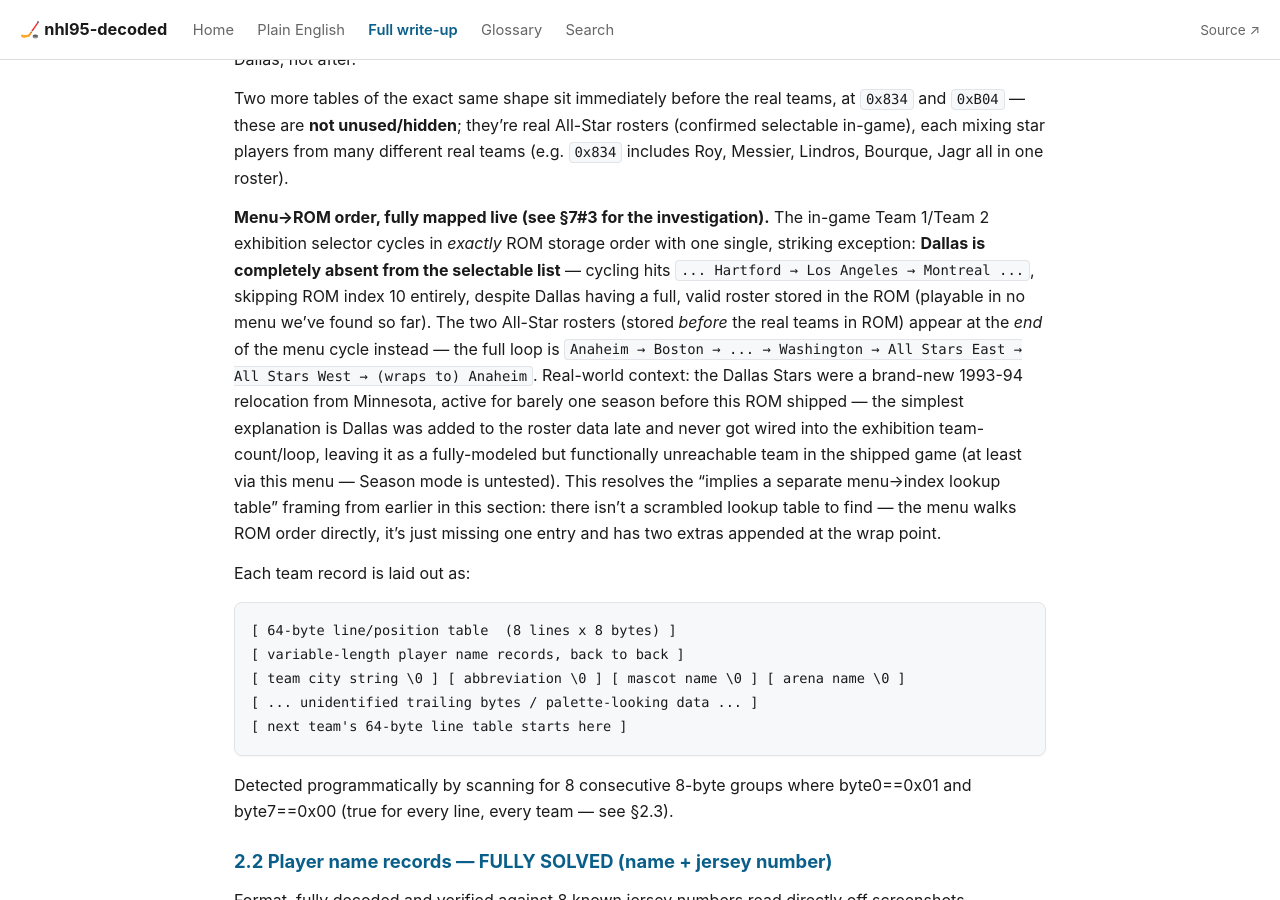
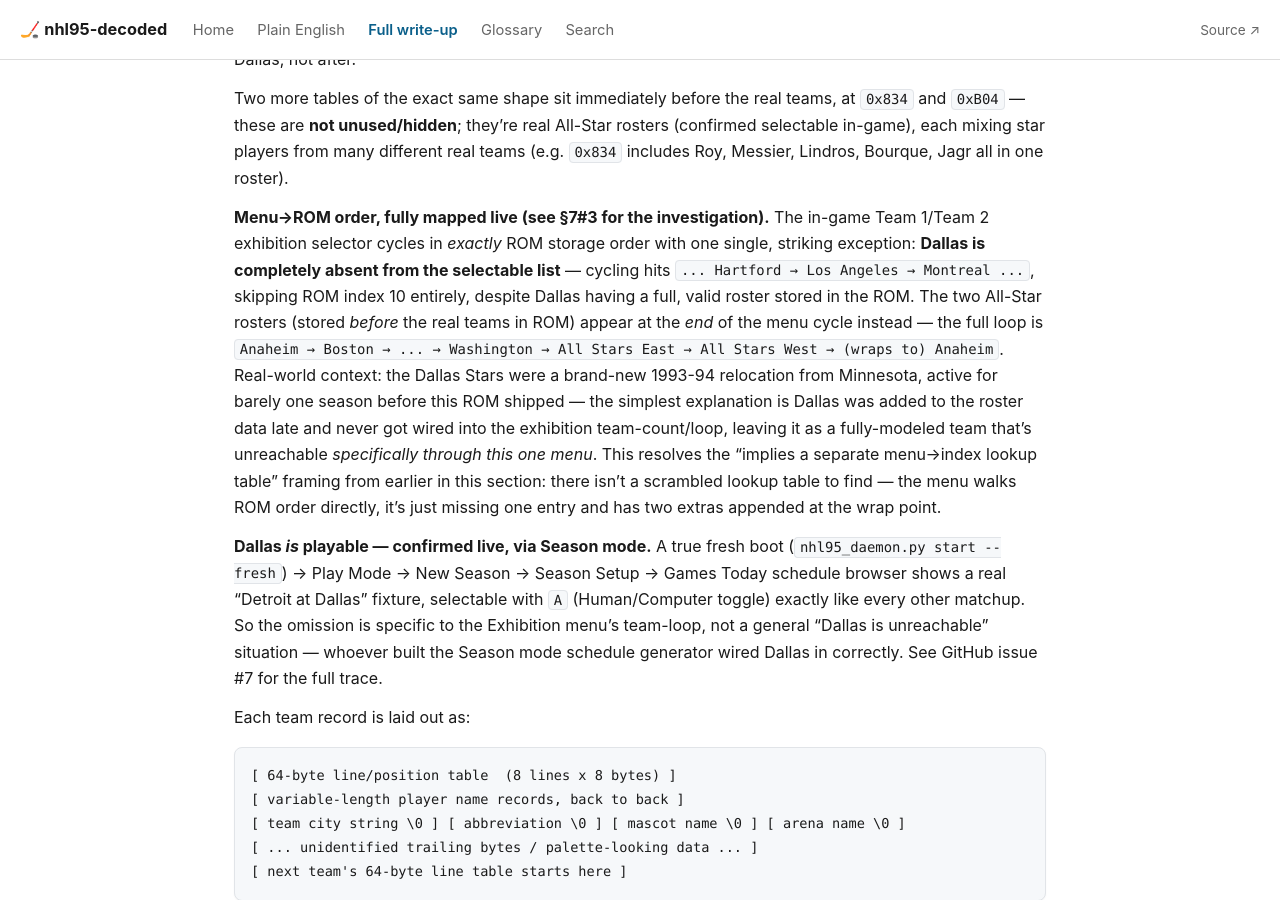
Before and after one commit to BreakableHoodie/nhl95-decoded, a Jekyll site: the page built from docs/FINDINGS.md, in a window 1280 px wide and 900 px high, scrolled down 2185 px. Built offline with Jekyll 4.4.1, drawn with Linux system fonts in a browser that asks for light colours; our own code applies the rules of GitHub Pages for plain Markdown files; some of the changed text lies outside the part shown.

Commit message:
Resolve Dallas/Season mode question: Dallas is playable, just not via Exhibition
Confirmed live via true fresh boot: Season mode's schedule browser has a
real, selectable "Detroit at Dallas" fixture. The Exhibition menu's missing
entry was specific to that one menu's team-loop, not a general
unreachability -- whoever built the Season schedule generator wired Dallas
in correctly. Closes GitHub issue #7.

```diff
--- a/docs/FINDINGS.md
+++ b/docs/FINDINGS.md
@@ -103,18 +103,26 @@
 with one single, striking exception: **Dallas is completely absent from the
 selectable list** — cycling hits `... Hartford → Los Angeles → Montreal ...`,
 skipping ROM index 10 entirely, despite Dallas having a full, valid roster stored
-in the ROM (playable in no menu we've found so far). The two All-Star rosters
+in the ROM. The two All-Star rosters
 (stored *before* the real teams in ROM) appear at the *end* of the menu cycle
 instead — the full loop is `Anaheim → Boston → ... → Washington → All Stars East
 → All Stars West → (wraps to) Anaheim`. Real-world context: the Dallas Stars were
 a brand-new 1993-94 relocation from Minnesota, active for barely one season before
 this ROM shipped — the simplest explanation is Dallas was added to the roster data
 late and never got wired into the exhibition team-count/loop, leaving it as a
-fully-modeled but functionally unreachable team in the shipped game (at least via
-this menu — Season mode is untested). This resolves the "implies a separate
-menu→index lookup table" framing from earlier in this section: there isn't a
-scrambled lookup table to find — the menu walks ROM order directly, it's just
-missing one entry and has two extras appended at the wrap point.
+fully-modeled team that's unreachable *specifically through this one menu*. This
+resolves the "implies a separate menu→index lookup table" framing from earlier in
+this section: there isn't a scrambled lookup table to find — the menu walks ROM
+order directly, it's just missing one entry and has two extras appended at the
+wrap point.
+
+**Dallas *is* playable — confirmed live, via Season mode.** A true fresh boot
+(`nhl95_daemon.py start --fresh`) → Play Mode → New Season → Season Setup → Games
+Today schedule browser shows a real "Detroit at Dallas" fixture, selectable with
+`A` (Human/Computer toggle) exactly like every other matchup. So the omission is
+specific to the Exhibition menu's team-loop, not a general "Dallas is unreachable"
+situation — whoever built the Season mode schedule generator wired Dallas in
+correctly. See GitHub issue #7 for the full trace.
 
 Each team record is laid out as:
 
@@ -1309,7 +1317,10 @@
    All-Star rosters are appended at the wrap point instead of appearing where
    they're stored. See §2.1 for the full writeup and the likely explanation
    (Dallas was a brand-new 1993-94 relocation, probably added to the data too
-   late to get wired into the menu's team count/loop).
+   late to get wired into the menu's team count/loop). **Follow-up, live-
+   confirmed: Dallas is playable after all, just not through this specific
+   menu** — Season mode's schedule browser has a real, selectable "Detroit at
+   Dallas" fixture. See §2.1 and GitHub issue #7 (closed).
 4. ~~Check whether jersey number is used as a lookup key anywhere~~ — **checked,
    reasonably confident negative result, not exhaustively proven.** See §4: every
    subsystem mapped this session keys on roster index, never jersey number;
```
Also changed, not shown: other parts of docs/FINDINGS.md (+2 -2 lines).
